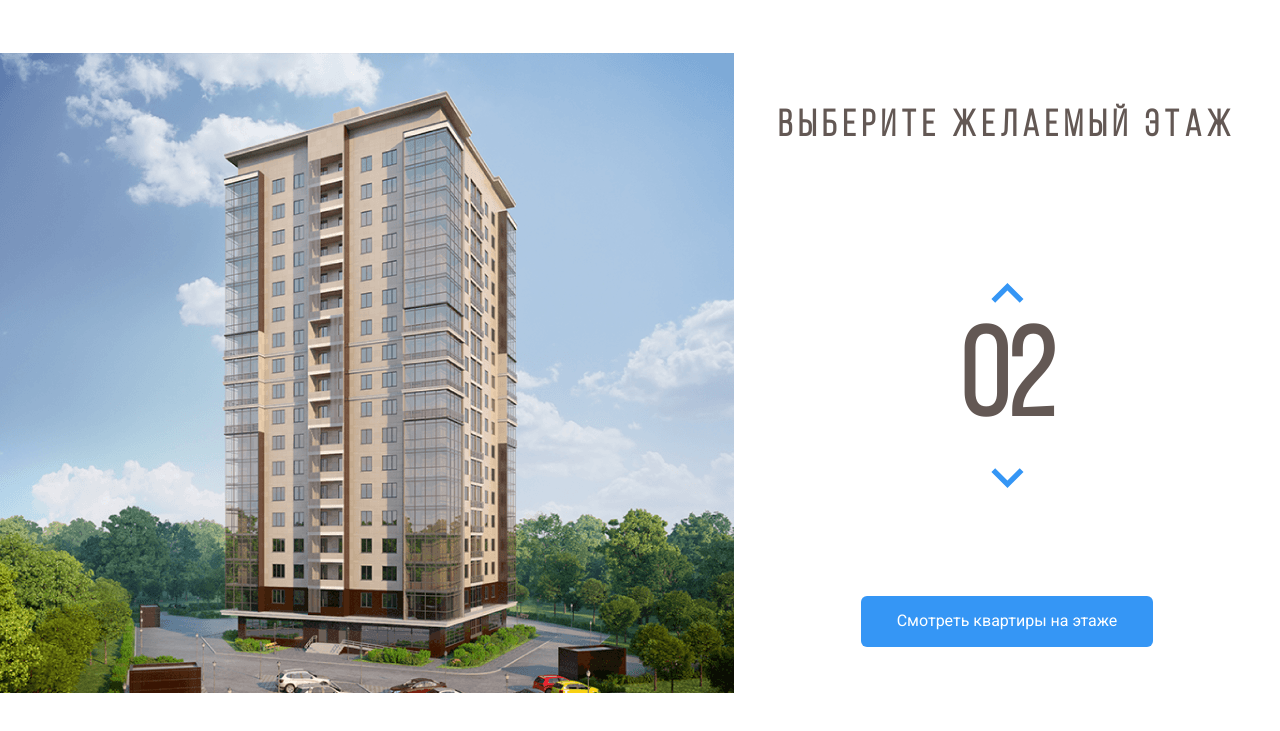
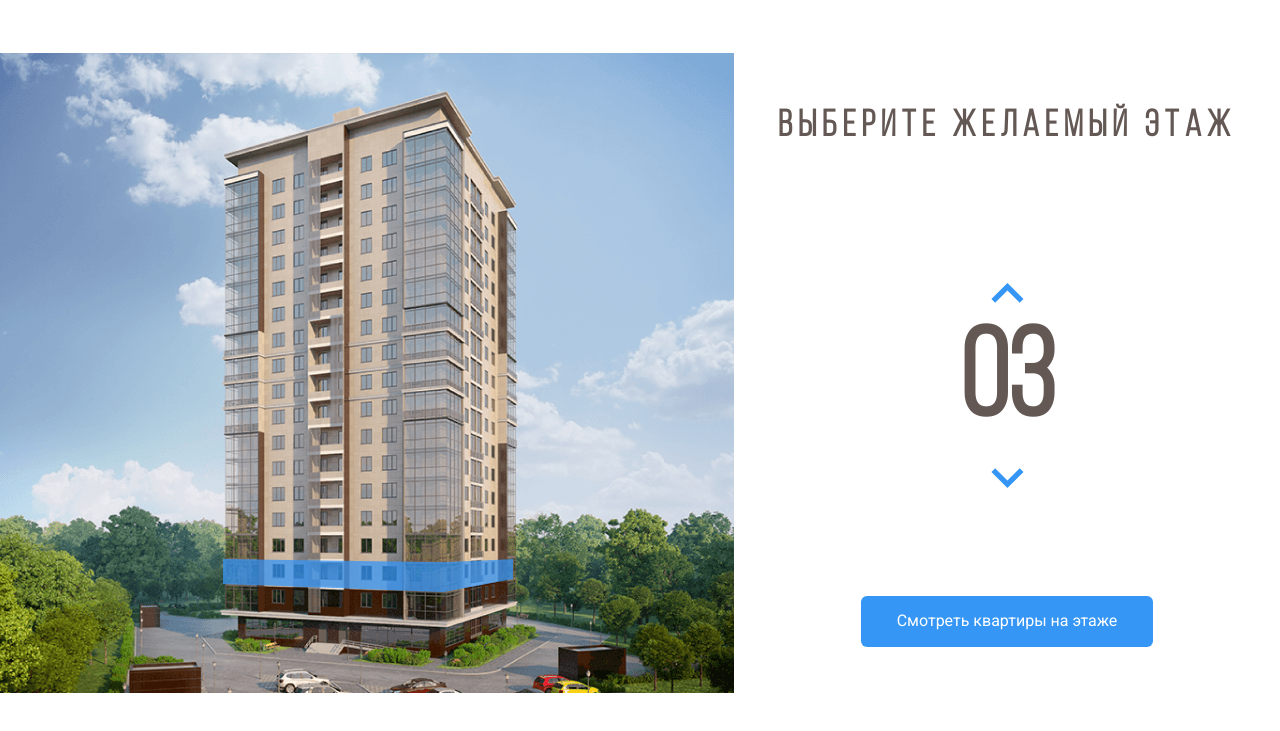
Before and after one commit to vadimk8246/Melody, a plain HTML site: page index.html in a window 1280 px wide. Both pictures are taken after a click on the button 1007 px from the left and 364 px from the top of the page. Shown: the part 69-800 px from the top of the page. Drawn offline with nearby package versions, Linux system fonts and the light colour scheme.

Commit message:
Добавили интерактивный счётчик этажей

```diff
--- a/index.html
+++ b/index.html
@@ -65,23 +65,23 @@
             </pattern>
             <image id="image0" width="740" height="640" xlink:href="img/home.png"/>
             </defs>
-            <path d="M222 532L442.8 540L512 526.3V548L443.5 567.7L222 556.7V532Z" fill="#3595F6" fill-opacity="0.75"/>
-            <path d="M223 531V506L443.3 509.3L513 506V526L443.7 539L223 531Z" fill="#3595F6" fill-opacity="0.75"/>
-            <path d="M223 505V480H444H513V503L445 510L223 505Z" fill="#3595F6" fill-opacity="0.75"/>
-            <path d="M223 481V456L444.3 452.3L512 459V481H444" fill="#3595F6" fill-opacity="0.75"/>
-            <path d="M223 455V429L444.5 425.7L513 436.7V458L444 451.3L223 455Z" fill="#3595F6" fill-opacity="0.75"/>
-            <path d="M222 428V404.3L443 392L514 415V436.3L443 424L222 428Z" fill="#3595F6" fill-opacity="0.75"/>
-            <path d="M222 406V381L444.2 364.7L514 393.3V414L443.7 392.3L222 406Z" fill="#3595F6" fill-opacity="0.75"/>
-            <path d="M222 381V356L444.5 335.7L514 372.3V393L442 364.3L222 381Z" fill="#3595F6" fill-opacity="0.75"/>
-            <path d="M222 355V331L445 306.3L514 350.3V372L444.7 334L222 355Z" fill="#3595F6" fill-opacity="0.75"/>
-            <path d="M222 330V306L444.5 277.3L514 328.3V349L443.7 306.7L222 330Z" fill="#3595F6" fill-opacity="0.75"/>
-            <path d="M221 306V282L443.3 249L514 308.3V328L444 277.3L221 306Z" fill="#3595F6" fill-opacity="0.75"/>
-            <path d="M222 281V257L443.2 222L513 286V307L444.3 248.7L222 281Z" fill="#3595F6" fill-opacity="0.75"/>
-            <path d="M222 257V232L444.3 194L513 264.3V285L444 221L222 257Z" fill="#3595F6" fill-opacity="0.75"/>
-            <path d="M222 231V206L442.8 162.3L513 241.3V264L444 190.7L222 231Z" fill="#3595F6" fill-opacity="0.75"/>
-            <path d="M223 207V182L443 134L513 219V242L442.3 162.7L223 207Z" fill="#3595F6" fill-opacity="0.75"/>
-            <path d="M222 182V157L441.8 105L513 197.3V220L443.3 133.7L222 182Z" fill="#3595F6" fill-opacity="0.75"/>
-            <path d="M222 157V131L444 74.3L513 176V197L443.7 105.3L222 157Z" fill="#3595F6" fill-opacity="0.75"/>
+            <path data-floor="02" d="M222 532L442.8 540L512 526.3V548L443.5 567.7L222 556.7V532Z" fill="#3595F6" fill-opacity="0.75"/>
+            <path data-floor="03" d="M223 531V506L443.3 509.3L513 506V526L443.7 539L223 531Z" fill="#3595F6" fill-opacity="0.75"/>
+            <path data-floor="04" d="M223 505V480H444H513V503L445 510L223 505Z" fill="#3595F6" fill-opacity="0.75"/>
+            <path data-floor="05" d="M223 481V456L444.3 452.3L512 459V481H444" fill="#3595F6" fill-opacity="0.75"/>
+            <path data-floor="06" d="M223 455V429L444.5 425.7L513 436.7V458L444 451.3L223 455Z" fill="#3595F6" fill-opacity="0.75"/>
+            <path data-floor="07" d="M222 428V404.3L443 392L514 415V436.3L443 424L222 428Z" fill="#3595F6" fill-opacity="0.75"/>
+            <path data-floor="08" d="M222 406V381L444.2 364.7L514 393.3V414L443.7 392.3L222 406Z" fill="#3595F6" fill-opacity="0.75"/>
+            <path data-floor="09" d="M222 381V356L444.5 335.7L514 372.3V393L442 364.3L222 381Z" fill="#3595F6" fill-opacity="0.75"/>
+            <path data-floor="10" d="M222 355V331L445 306.3L514 350.3V372L444.7 334L222 355Z" fill="#3595F6" fill-opacity="0.75"/>
+            <path data-floor="11" d="M222 330V306L444.5 277.3L514 328.3V349L443.7 306.7L222 330Z" fill="#3595F6" fill-opacity="0.75"/>
+            <path data-floor="12" d="M221 306V282L443.3 249L514 308.3V328L444 277.3L221 306Z" fill="#3595F6" fill-opacity="0.75"/>
+            <path data-floor="13" d="M222 281V257L443.2 222L513 286V307L444.3 248.7L222 281Z" fill="#3595F6" fill-opacity="0.75"/>
+            <path data-floor="14" d="M222 257V232L444.3 194L513 264.3V285L444 221L222 257Z" fill="#3595F6" fill-opacity="0.75"/>
+            <path data-floor="15" d="M222 231V206L442.8 162.3L513 241.3V264L444 190.7L222 231Z" fill="#3595F6" fill-opacity="0.75"/>
+            <path data-floor="16" d="M223 207V182L443 134L513 219V242L442.3 162.7L223 207Z" fill="#3595F6" fill-opacity="0.75"/>
+            <path data-floor="17" d="M222 182V157L441.8 105L513 197.3V220L443.3 133.7L222 182Z" fill="#3595F6" fill-opacity="0.75"/>
+            <path data-floor="18" d="M222 157V131L444 74.3L513 176V197L443.7 105.3L222 157Z" fill="#3595F6" fill-opacity="0.75"/>
               </svg>
             </div>
             <div class="main-info">
@@ -102,5 +102,10 @@
         </div>
       </main>
     </div>
+    <script src="https://code.jquery.com/jquery-3.6.0.min.js"
+            integrity="sha256-/xUj+3OJU5yExlq6GSYGSHk7tPXikynS7ogEvDej/m4="
+            crossorigin="anonymous">
+    </script>
+    <script src="js/main.js"></script>
   </body>
 </html>
--- /dev/null
+++ b/js/main.js
@@ -0,0 +1,35 @@
+$(document).ready(function () {
+  var currentFloor = 2; // переменная, где хранится текущий этаж
+  var floorPath = $('.home-image path'); // каждый отдельный этаж в SVG
+  var counterUp = $(".counter-up"); // кнопка увеличения этажа
+  var counterDown = $(".counter-down"); // кнопка уменьшения этажа
+
+  //Функция при наведении мышкой на этаж
+  floorPath.on('mouseover', function() {
+    currentFloor = $(this).attr("data-floor"); // удаляем активный класс у этажей
+    floorPath.removeClass("current-floor"); // получаем значение текущего этажа
+    $(".counter").text(currentFloor); // запись текущего этажа в счётчик справа
+  });
+
+  counterUp.on('click', function() { // отслеживание клика по кнопке вверх
+    if (currentFloor < 18) { // проверка значения этажа, не должно быть больше 18
+    currentFloor++; // добавление одного этажа
+    usCurrentFloor = currentFloor.toLocaleString('en-US', {minimumIntegerDigits: 2,
+    useGrouping: false}); // форматирование переменной с этажом, чтобы было 01, а не 1
+    $(".counter").text(usCurrentFloor); // запись значение этажа в счётчик справа
+    floorPath.removeClass("current-floor"); // удаляем активный класс у этажей
+    $(`[data-floor=${usCurrentFloor}]`).toggleClass('current-floor'); // подсветка текущего этажа
+    };
+  });
+
+  counterDown.on('click', function() { // отслеживание клика по кнопке вниз
+    if (currentFloor > 2) { // проверка значения этажа, не должно быть меньше 2
+    currentFloor--; // убрать один этаж
+    usCurrentFloor = currentFloor.toLocaleString('en-US', {minimumIntegerDigits: 2,
+    useGrouping: false}); // форматирование переменной с этажом, чтобы было 01, а не 1
+    $(".counter").text(usCurrentFloor); // запись значение этажа в счётчик справа
+    floorPath.removeClass("current-floor"); // удаляем активный класс у этажей
+    $(`[data-floor=${usCurrentFloor}]`).toggleClass('current-floor'); // подсветка текущего этажа
+    };
+  });
+});
--- a/sass/_settings.sass
+++ b/sass/_settings.sass
@@ -15,3 +15,5 @@ img
   margin: 0 auto
 body
   font-family: 'Roboto', sans-serif
+.current-floor
+  opacity: 1 !important
```
Also changed, not shown: css/style.css, 1 other file.
